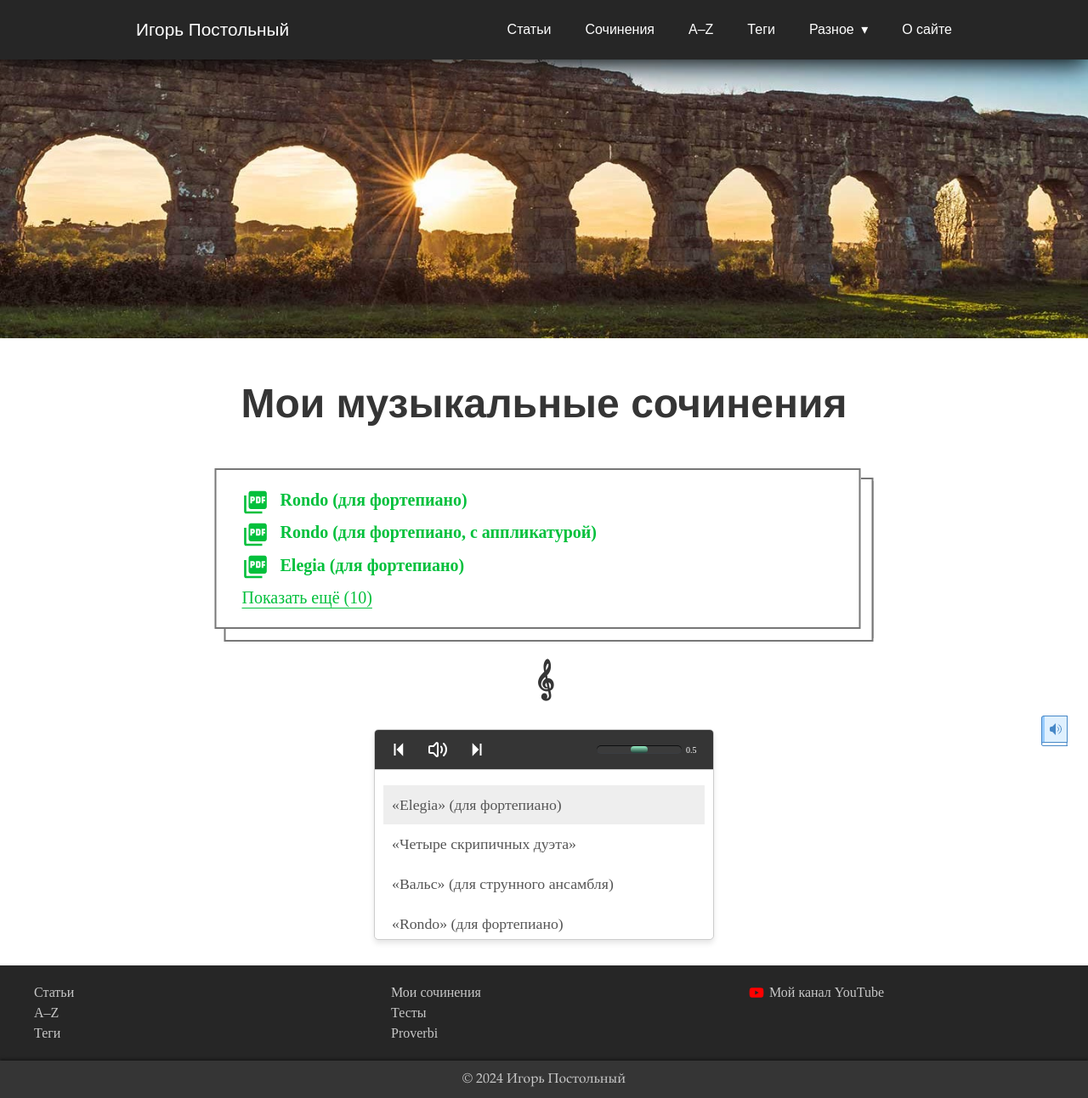
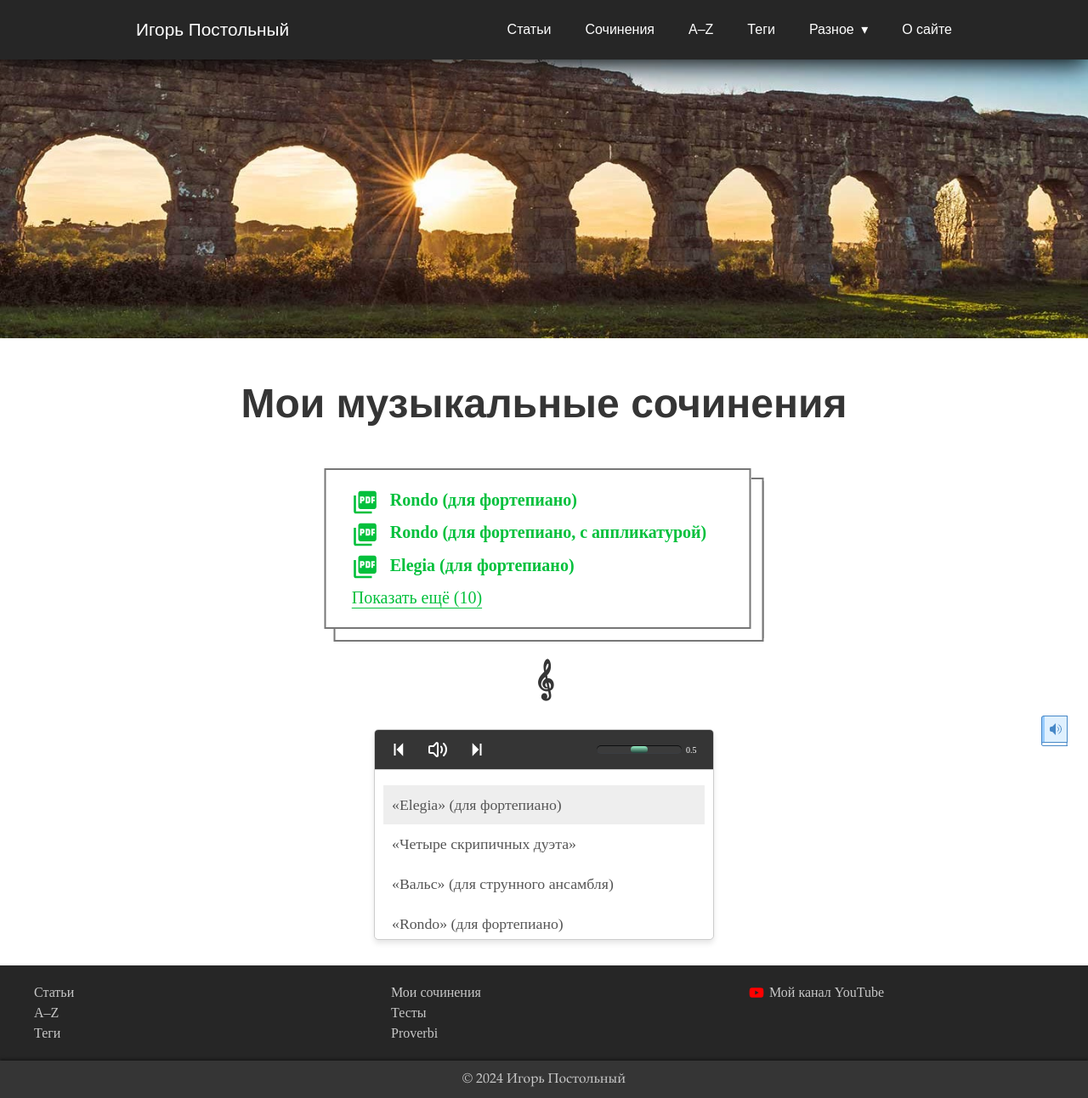
Before and after one commit to postolny/postolny.github.io, a Jekyll site: the page built from _pages/musica.html, in a window 1280 px wide. Shown: the whole page at 85% size. Built offline with Jekyll 4.4.1, drawn with Linux system fonts in a browser that asks for light colours.

Commit message:
Add files via upload

```diff
--- a/_sass/tale/_layout.scss
+++ b/_sass/tale/_layout.scss
@@ -786,9 +786,7 @@ nav {
 body {
   transition: background-color 0.5s ease;
 }
-#spartiti_row > div {
-  transition: box-shadow 0.5s ease;
-}
+
 main {
   h1,
   h2 {
@@ -887,6 +885,14 @@ body.playing {
 }
 
 #spartiti_row {
+  display: flex;
+  flex-direction: column;
+  align-items: center;
+
+  > div {
+    transition: box-shadow 0.5s ease;
+  }
+
   ul {
     list-style-type: none;
     margin: 0;
```
